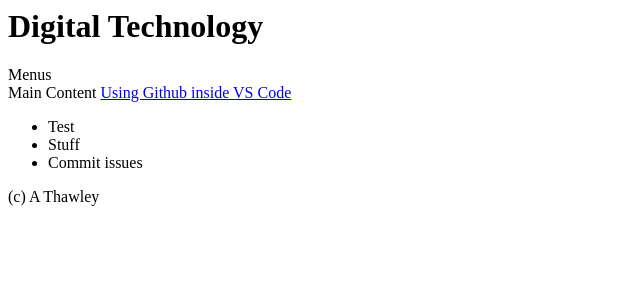
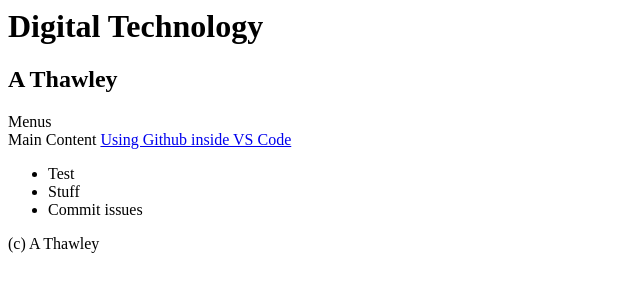
Before and after one commit to athawley/website-digital-technology, a plain HTML site: page index.html in a window 1280 px wide. Shown: the whole page, without its empty margins (0-640 px from the left). Drawn offline with Linux system fonts and the light colour scheme.

Commit message:
Added heading and sub heading

```diff
--- a/index.html
+++ b/index.html
@@ -5,6 +5,7 @@
    <body>
       <header>
          <h1>Digital Technology</h1>
+         <h2>A Thawley</h2>
       </header>
       <nav>
          Menus
```
